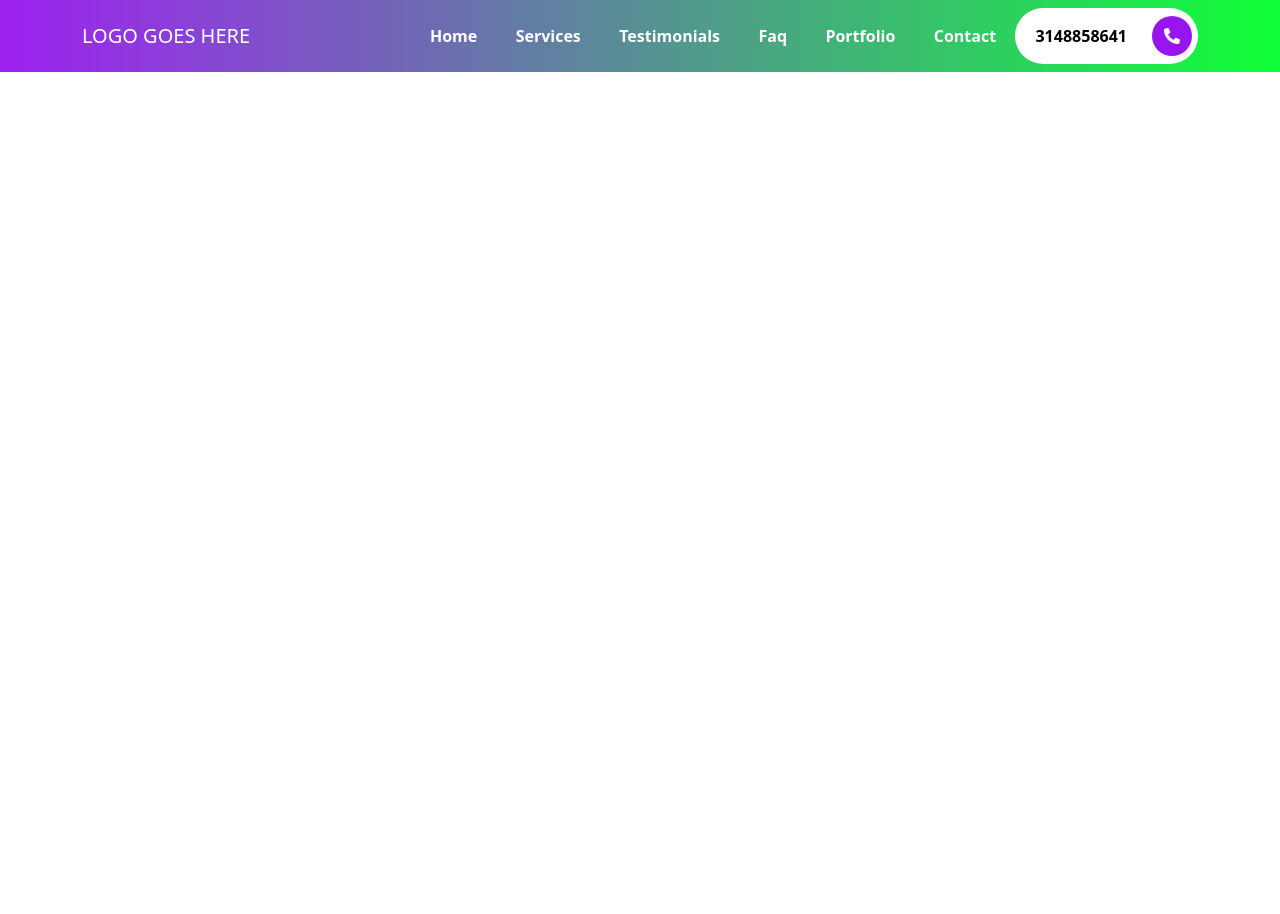
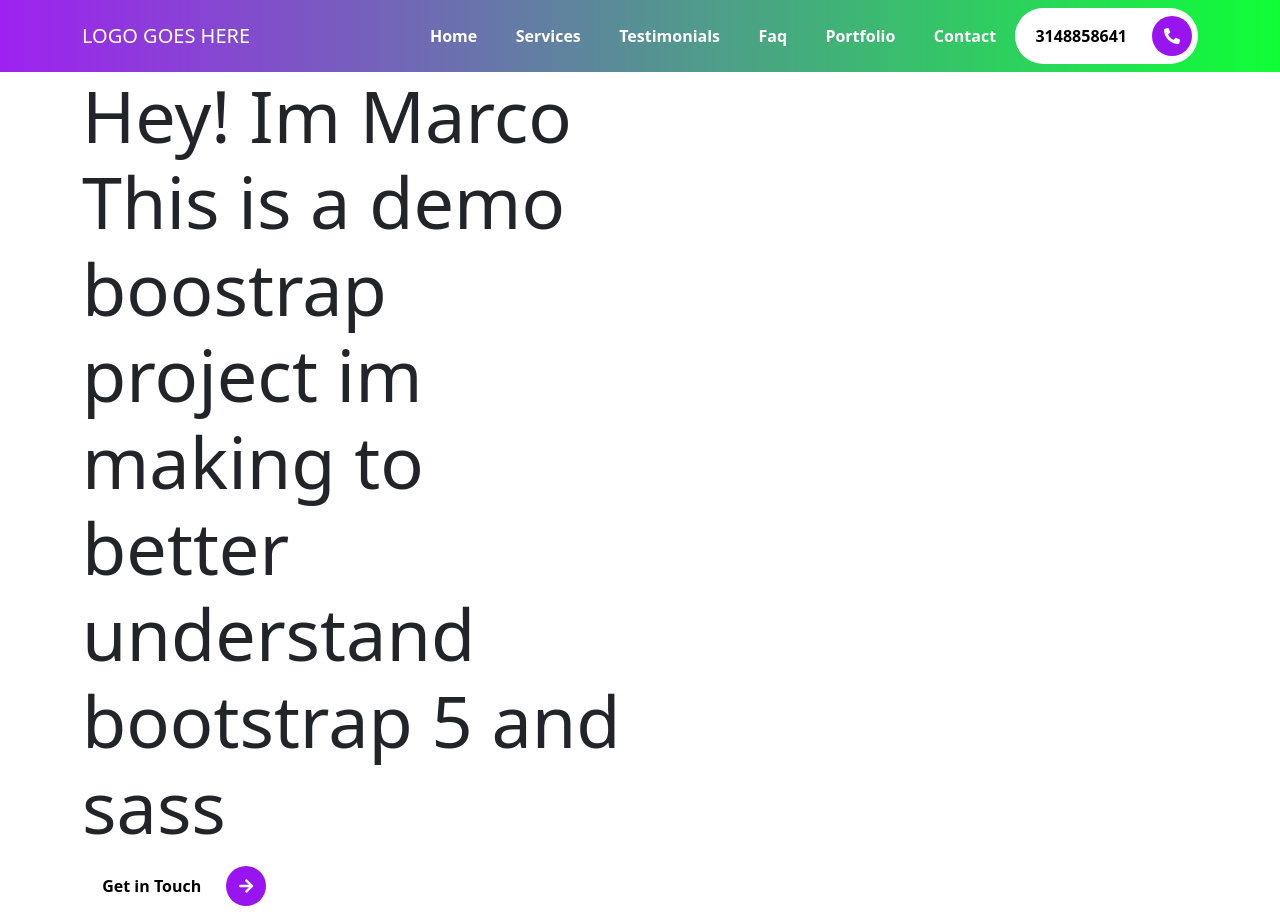
Before and after one commit to mac46005/bootstrap-v5, a website: page index.html in a window 1280 px wide. Before the commit the page ends 800 px from the top, so only its background shows below. Drawn offline with Linux system fonts and the light colour scheme.

Commit message:
Left at part 5

```diff
--- a/index.html
+++ b/index.html
@@ -49,7 +49,29 @@
       </nav>
     <!-- END NAVBAR SECTION -->
     <!--* START INTRO SECTION -->
-
+    <section id="home" class="intro-section">
+      <div class="container">
+        <div class="row">
+          <div class="col-md-6 intros">
+            <h1 class="display-2">
+              <span class="display-2--intro">
+                Hey! Im Marco
+              </span>
+              <span class="display-2--description">
+                This is a demo boostrap project im making to
+                better understand bootstrap 5 and sass
+              </span>
+            </h1>
+            <button type="button" class="rounded-pill btn-rounded">Get in Touch
+              <span>
+                <i class="fas fa-arrow-right"></i>
+              </span>
+            </button>
+          </div>
+          <div class="col-md-6 intros"></div>
+        </div>
+      </div>
+    </section>
 
 
     <script src="./assets/js/bootstrap.bundle.js"></script>
```
